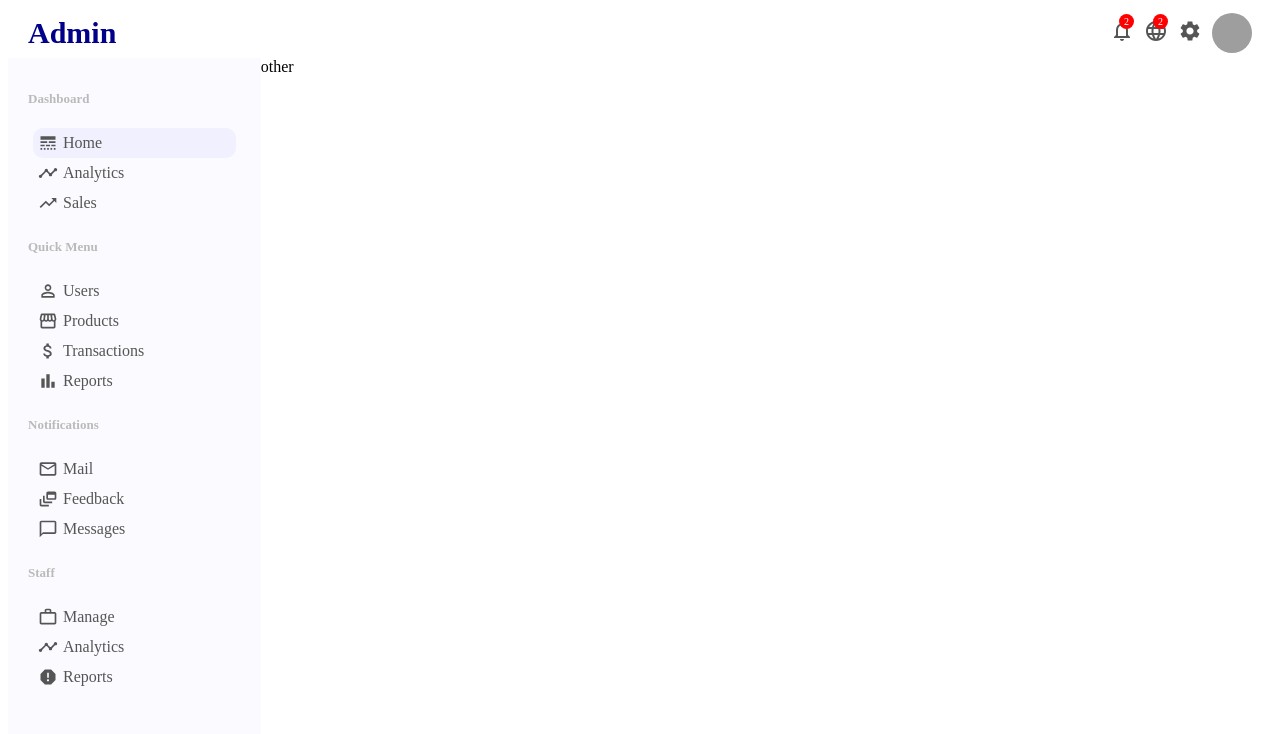
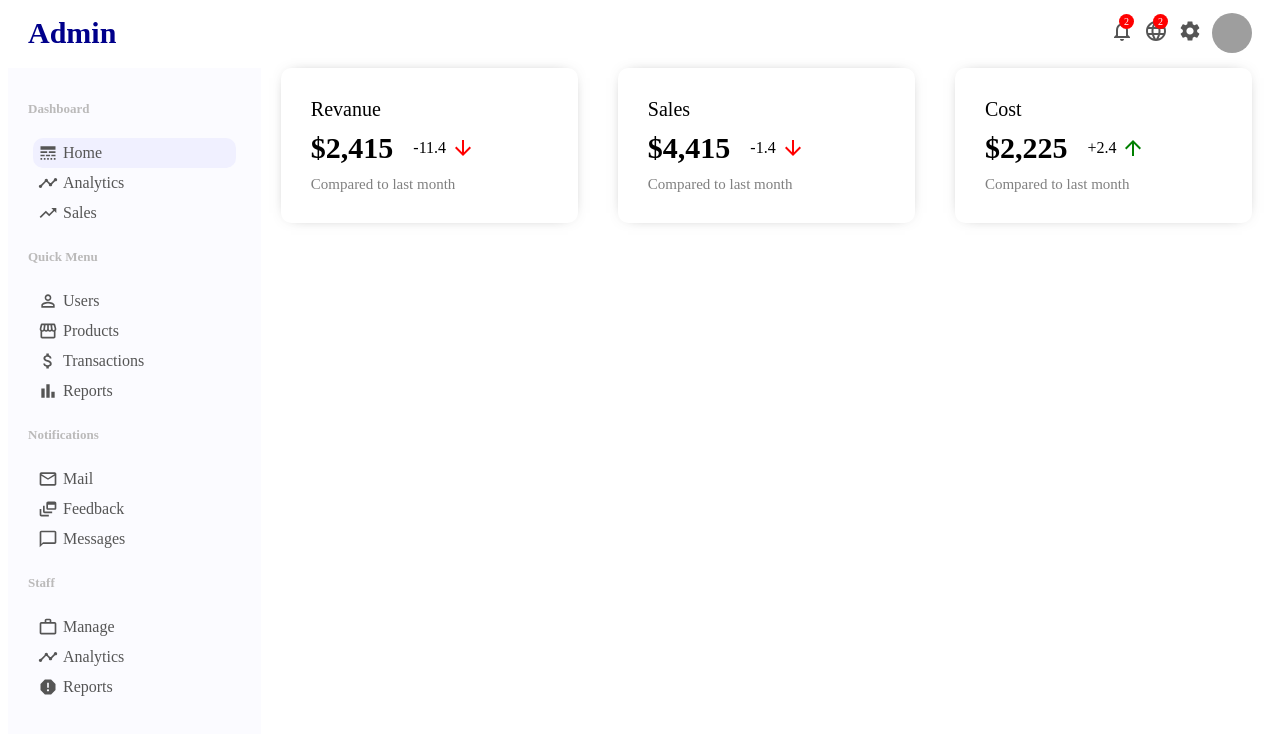
Before and after one commit to Nkugavarathan/fashion-ecommerce-mern, a React (Vite) app in the folder admin/: page / in a window 1280 px wide. Shown: the top 734 px of the page. Built offline with nearby package versions, Linux system fonts and the light colour scheme; grey boxes are pictures that could not be loaded.

Commit message:
featuredinfocomponent created and styled

```diff
--- a/admin/src/App.css
+++ b/admin/src/App.css
@@ -5,9 +5,5 @@
 
 .container{
     display: flex;
-
+     margin-top: 10px;
 }
-
-.other{
-    flex:4;
-}
--- a/admin/src/App.jsx
+++ b/admin/src/App.jsx
@@ -2,14 +2,14 @@
 import Topbar from "./components/topbar/Topbar"
 import Sidebar from "./components/sidebar/Sidebar"
 import "./App.css"
-
+import Home from "./pages/Home/Home"
 function App() {
   return (
     <div>
       <Topbar />
       <div className="container">
         <Sidebar />
-        <div className="other">other</div>
+        <Home />
       </div>
     </div>
   )
--- /dev/null
+++ b/admin/src/components/featuredInfo/FeaturedInfo.jsx
@@ -0,0 +1,40 @@
+import React from "react"
+import "./featuredinfo.css"
+import { ArrowDownward, ArrowUpward } from "@mui/icons-material"
+
+export default function FeaturedInfo() {
+  return (
+    <div className="featured">
+      <div className="featuredItem">
+        <span className="featuredTitle">Revanue</span>
+        <div className="featuredMoneyContainer">
+          <span className="featuredMoney">$2,415</span>
+          <span className="featuredMoneyRate">
+            -11.4 <ArrowDownward className="featuredIcon negative" />
+          </span>
+        </div>
+        <span className="featuredSub">Compared to last month</span>
+      </div>
+      <div className="featuredItem">
+        <span className="featuredTitle">Sales</span>
+        <div className="featuredMoneyContainer">
+          <span className="featuredMoney">$4,415</span>
+          <span className="featuredMoneyRate">
+            -1.4 <ArrowDownward className="featuredIcon negative" />
+          </span>
+        </div>
+        <span className="featuredSub">Compared to last month</span>
+      </div>
+      <div className="featuredItem">
+        <span className="featuredTitle">Cost</span>
+        <div className="featuredMoneyContainer">
+          <span className="featuredMoney">$2,225</span>
+          <span className="featuredMoneyRate">
+            +2.4 <ArrowUpward className="featuredIcon" />
+          </span>
+        </div>
+        <span className="featuredSub">Compared to last month</span>
+      </div>
+    </div>
+  )
+}
--- /dev/null
+++ b/admin/src/components/featuredInfo/featuredinfo.css
@@ -0,0 +1,51 @@
+.featured {
+  width: 100%;
+  display: flex;
+  justify-content: space-between;
+}
+
+.featuredItem {
+  flex: 1;
+  margin: 0px 20px;
+  padding: 30px;
+  border-radius: 10px;
+  cursor: pointer;
+  -webkit-box-shadow: 0px 0px 15px -10px rgba(0, 0, 0, 0.75);
+  box-shadow: 0px 0px 15px -10px rgba(0, 0, 0, 0.75);
+}
+
+.featuredTitle{
+    font-size: 20px;
+}
+
+.featuredMoneyContainer{
+    margin: 10px 0px;
+    display: flex;
+    align-items: center;
+}
+
+.featuredMoney{
+    font-size: 30px;
+    font-weight: 600;
+}
+
+.featuredMoneyRate{
+    display: flex;
+    align-items: center;
+    margin-left: 20px;
+}
+
+.featuredIcon{
+    font-size: 14px;
+    margin-left: 5px;
+    color: green;
+}
+
+.featuredIcon.negative{
+    color: red;
+}
+
+.featuredSub{
+    font-size: 15px;
+    color: gray;
+}
--- /dev/null
+++ b/admin/src/pages/Home/Home.jsx
@@ -0,0 +1,12 @@
+import React from "react"
+import "./home.css"
+import FeaturedInfo from "./../../components/featuredInfo/FeaturedInfo"
+function Home() {
+  return (
+    <div className="home">
+      <FeaturedInfo />
+    </div>
+  )
+}
+
+export default Home
--- /dev/null
+++ b/admin/src/pages/Home/home.css
@@ -0,0 +1,3 @@
+.home{
+    flex:4;
+}
```
